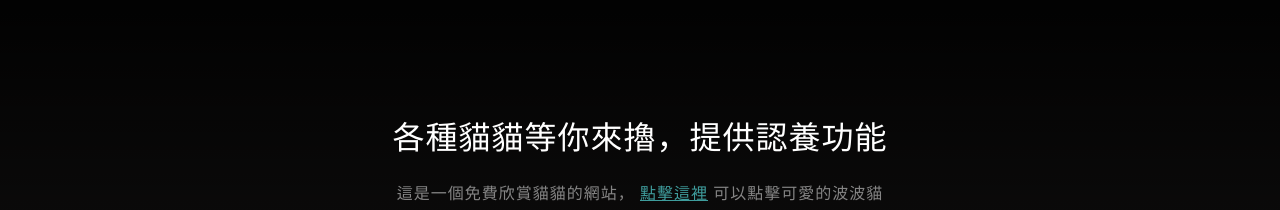
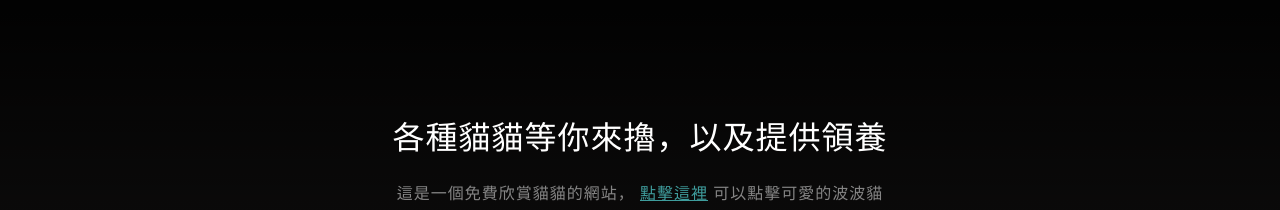
Before and after one commit to wanxil/wanxil.github.io, a plain HTML site: page index.html in a window 1280 px wide. Shown: the part 840-1050 px from the top of the page. Drawn offline with nearby package versions, Linux system fonts and the light colour scheme.

Commit message:
更改文字

```diff
--- a/index.html
+++ b/index.html
@@ -50,7 +50,7 @@
             <div class="container px-4 px-lg-5">
                 <div class="row gx-4 gx-lg-5 justify-content-center">
                     <div class="col-lg-8">
-                        <h2 class="text-white mb-4">各種貓貓等你來擼，提供認養功能</h2>
+                        <h2 class="text-white mb-4">各種貓貓等你來擼，以及提供領養</h2>
                         <p class="text-white-50">
                             這是一個免費欣賞貓貓的網站，
                             <a href="https://popcat.click/">點擊這裡</a>
```
